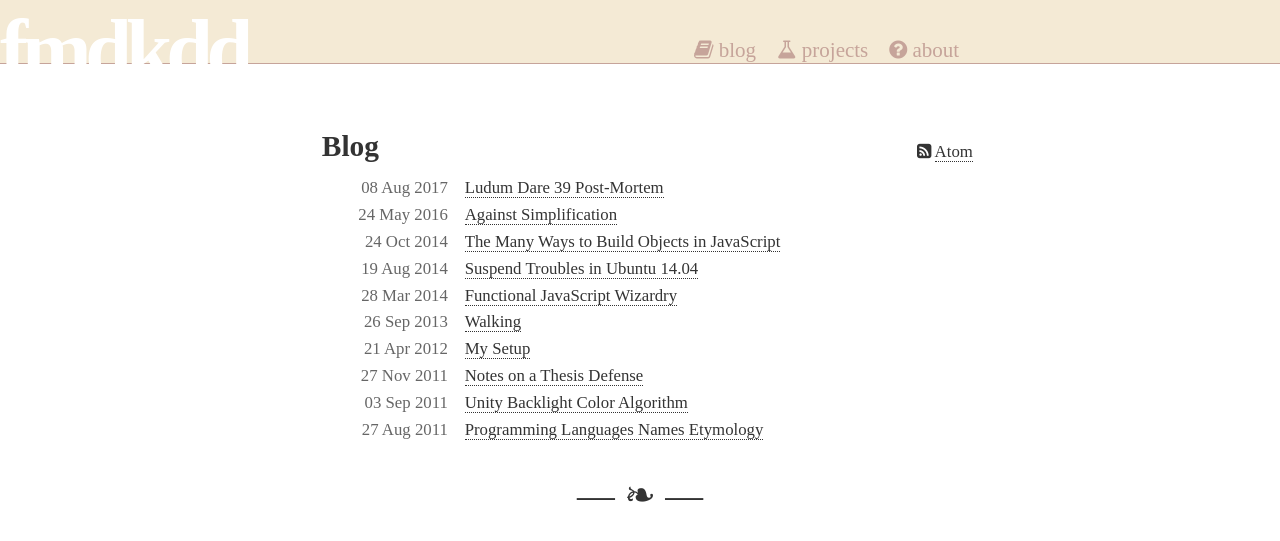
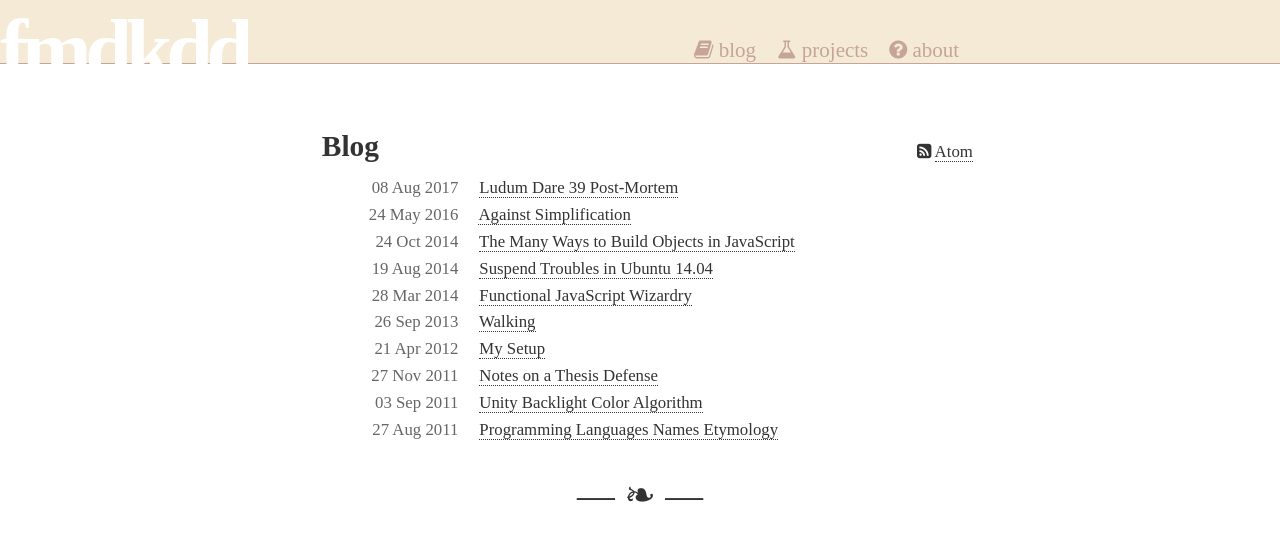
Before and after one commit to fmdkdd/fmdkdd.github.com, a Jekyll site: the page built from index.html, in a window 1280 px wide. Shown: the top 541 px of the page. Built offline with Jekyll 4.4.1, drawn with Linux system fonts in a browser that asks for light colours.

Commit message:
Fix garbled archives page on some setups
Depending on the size of the available serif fonts...

```diff
--- a/index.html
+++ b/index.html
@@ -21,8 +21,8 @@
 }
 
 #archives time {
-	float: left;
-	width: 5rem;
+	display: inline-block;
+	width: 5.5rem;
 	margin-right: 0.8rem;
 	text-align: right;
 }
```
